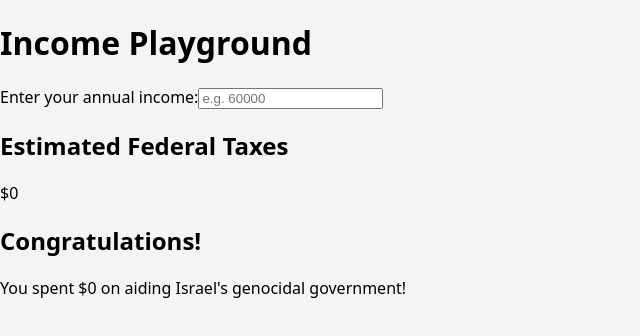
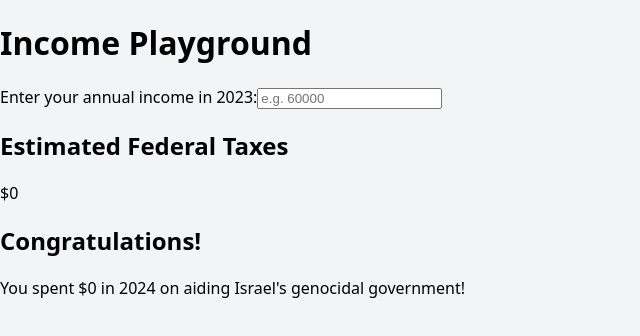
Before and after one commit to kevin116mitchell/income-tax-genocide-calculator, a React (Vite) app: page / in a window 1280 px wide. Shown: the top 336 px of the page, without its empty margins (0-640 px from the left). Built offline with nearby package versions, Linux system fonts and the light colour scheme; the HTML template or start-up script is replaced by a standard one.

Commit message:
small changes

```diff
--- a/src/App.jsx
+++ b/src/App.jsx
@@ -40,7 +40,7 @@ export default function App() {
 
       {/* Income Input */}
       <div className="bg-white p-6 rounded-2xl shadow-md w-full max-w-md">
-        <label className="block text-lg font-medium mb-2">Enter your annual income:</label>
+        <label className="block text-lg font-medium mb-2">Enter your annual income in 2023:</label>
         <input
           type="number"
           className="w-full border rounded-lg px-4 py-2"
@@ -60,7 +60,7 @@ export default function App() {
       <div className="bg-green-100 p-6 rounded-2xl shadow-md w-full max-w-md mt-6">
         <h2 className="text-xl font-semibold mb-2">Congratulations!</h2>
         <p className="text-lg">
-          You spent <span className="font-bold">${funNumber.toLocaleString()}</span> on aiding Israel's genocidal government!
+          You spent <span className="font-bold">${funNumber.toLocaleString()}</span> in 2024 on aiding Israel's genocidal government!
         </p>
       </div>
     </div>
```
